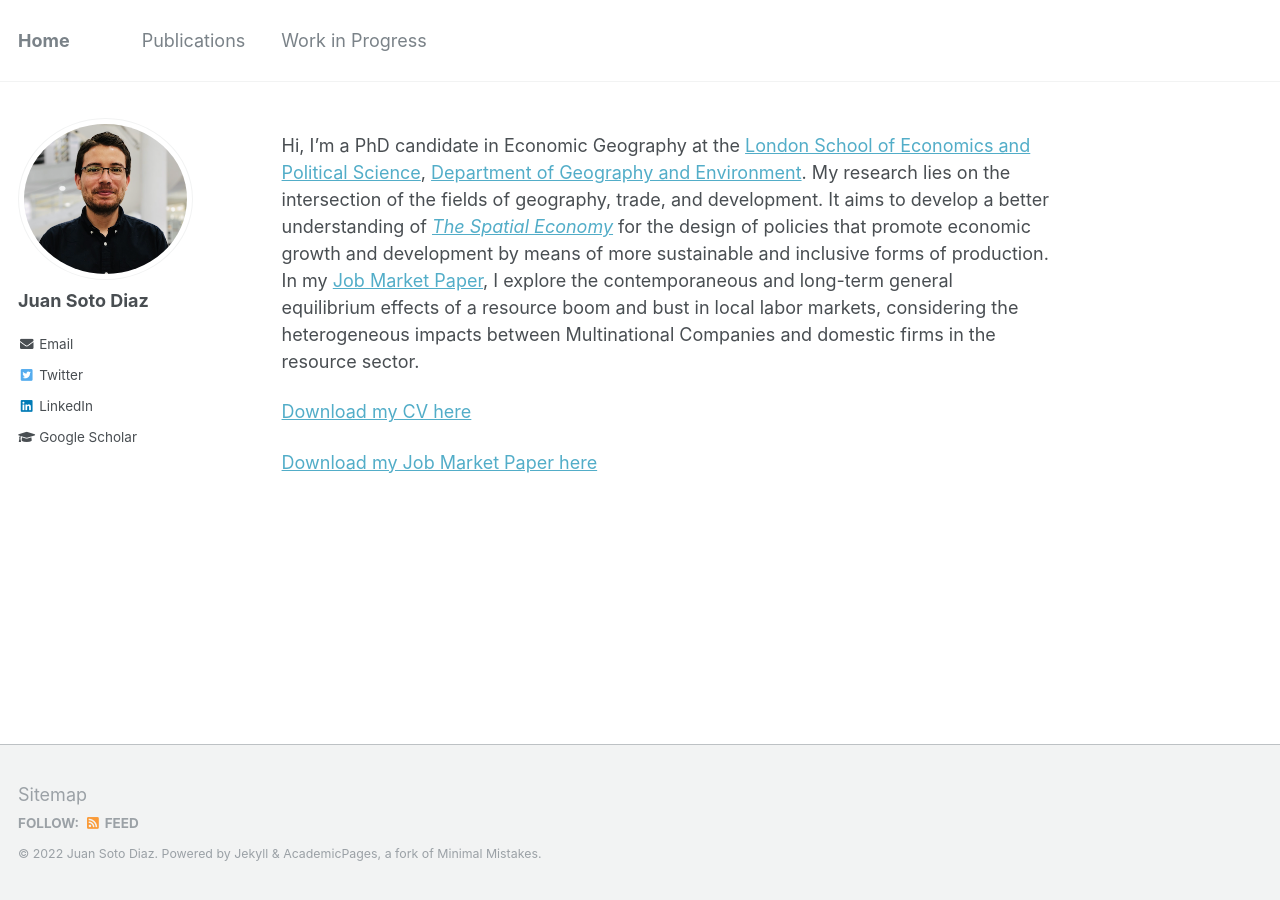
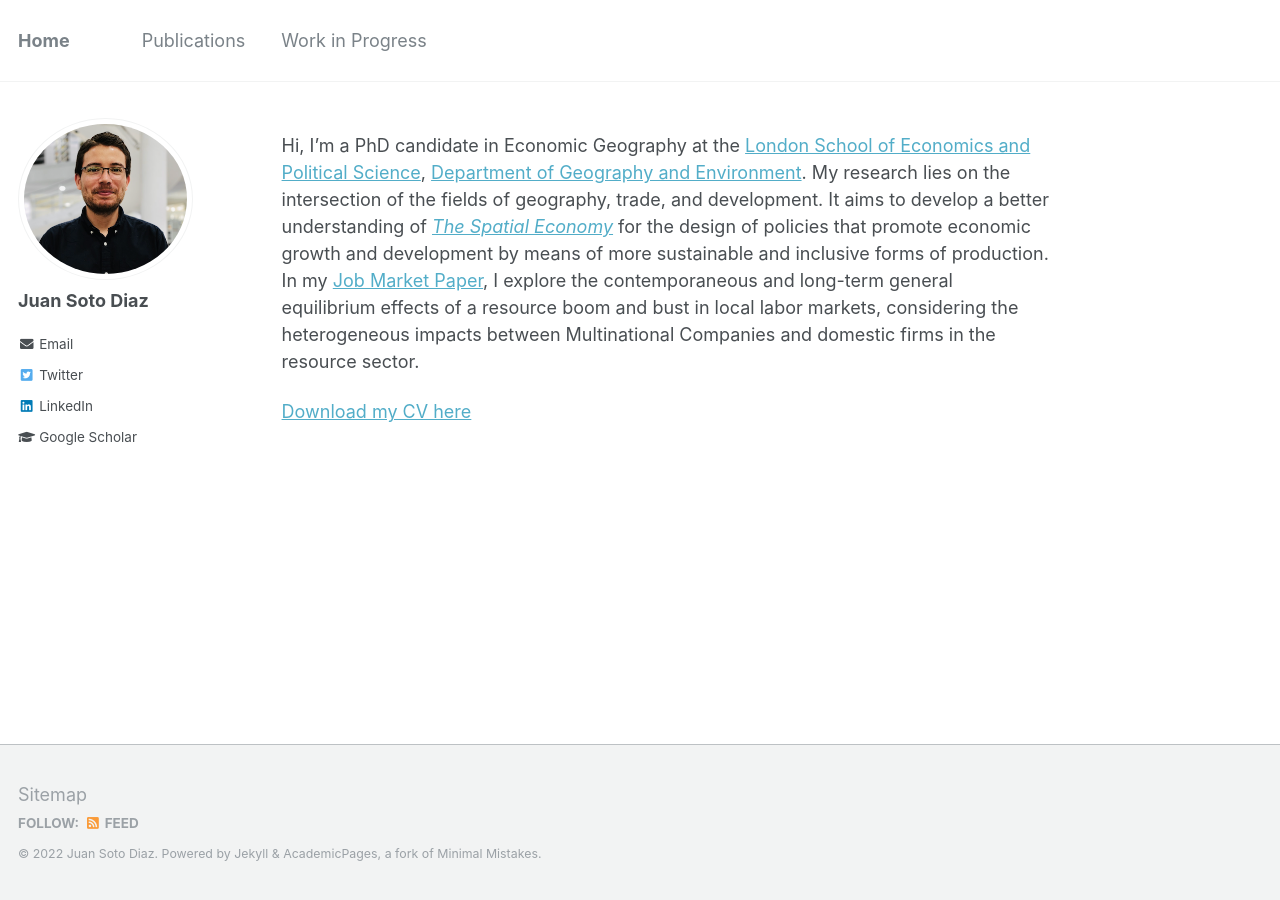
Before and after one commit to pedrofierroz87/pedrofierroz87.github.io, a Jekyll site: the page built from _pages/about.md, in a window 1280 px wide. Built offline with Jekyll 4.4.1, drawn with Linux system fonts in a browser that asks for light colours.

Commit message:
Update about.md

```diff
--- a/_pages/about.md
+++ b/_pages/about.md
@@ -11,5 +11,3 @@ redirect_from:
 Hi, I'm a PhD candidate in Economic Geography at the [London School of Economics and Political Science](https://lse.ac.uk), [Department of Geography and Environment](https://www.lse.ac.uk/geography-and-environment). My research lies on the intersection of the fields of geography, trade, and development. It aims to develop a better understanding of [<i>The Spatial Economy</i>](https://www.aeaweb.org/articles?id=10.1257/jel.20181414) for the design of policies that promote economic growth and development by means of more sustainable and inclusive forms of production. In my [Job Market Paper](https://juandanielsotodiaz.github.io/site/posts/2013/08/blog-post-2/), I explore the contemporaneous and long-term general equilibrium effects of a resource boom and bust in local labor markets, considering the heterogeneous impacts between Multinational Companies and domestic firms in the resource sector.
 
 [Download my CV here](https://juandanielsotodiaz.github.io/site/files/JuanSotoDiaz_CV.pdf)
-
-[Download my Job Market Paper here](https://www.dropbox.com/s/ra9g2jrzmu4oq0t/JuanSotoDiazJMP_092022.pdf?dl=0)
```
